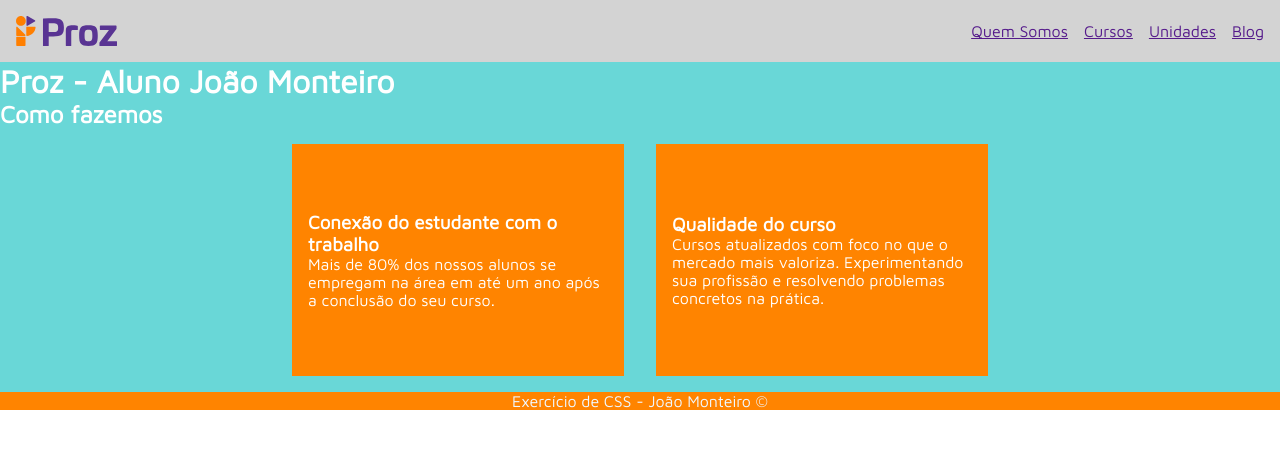
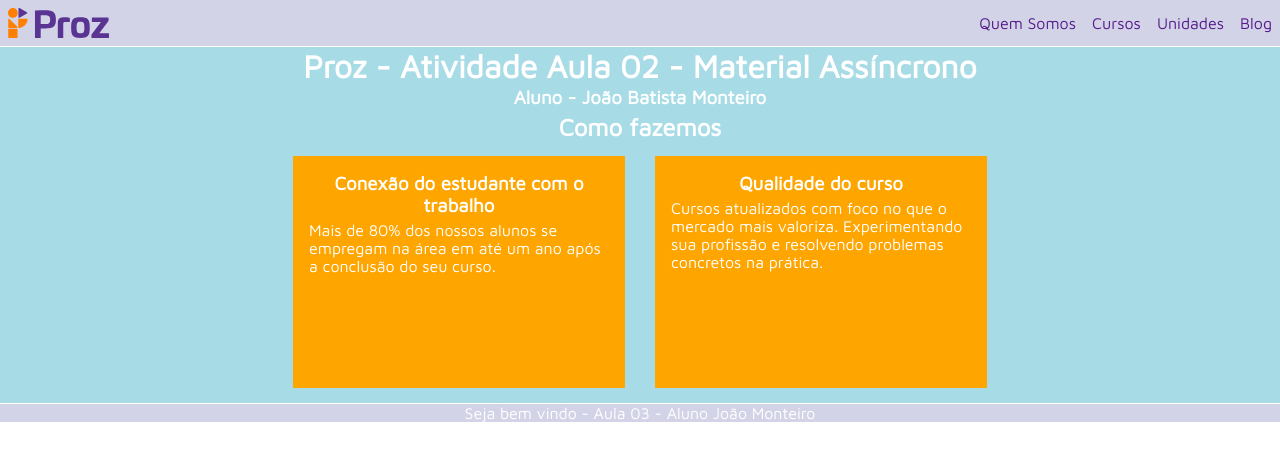
Before and after one commit to jbmjbmjbm/aula-css-03, a plain HTML site: page index.html in a window 1280 px wide. Drawn offline with Linux system fonts and the light colour scheme.

Commit message:
Atualização

```diff
--- a/index.html
+++ b/index.html
@@ -11,7 +11,7 @@
   <link href="https://fonts.googleapis.com/css2?family=Maven+Pro&display=swap" rel="stylesheet">
   <!-- Link do nosso arquivo CSS -->
   <link rel="stylesheet" href="style.css">
-  <title>João Monteiro</title>
+  <title>Proz Educação - Aluno João Monteiro</title>
 </head>
 
 <body>
@@ -35,7 +35,8 @@
     </nav>
   </header>
   <main>
-    <h1>Proz - Aluno João Monteiro</h1>
+    <h1>Proz - Atividade Aula 02 - Material Assíncrono</h1>
+    <h3>Aluno - João Batista Monteiro</h3>
     <h2>Como fazemos</h2>
     <section>
       <div>
@@ -50,7 +51,7 @@
     </section>
   </main>
   <footer>
-    Exercício de CSS - João Monteiro &copy;
+      Seja bem vindo - Aula 03 - Aluno João Monteiro
   </footer>
 </body>
 
--- a/style.css
+++ b/style.css
@@ -3,53 +3,74 @@
   margin: 0;
   padding: 0;
 }
-main{
-  background-color: rgb(105, 215, 215);
-  color: white;
 
 
+header{
+  background-color: rgb(211, 211, 232);
+  display: flex;
+  padding: 8px;
+  justify-content: space-between;
+}
+main {
+  background-color: rgb(167, 219, 230);
+  color: white;
 }
 
-header {
-  background-color: lightgray;
-  display: flex;
-  justify-content: space-between;
-  padding: 16px;
-  /*margin-bottom: 10px;*/
-}
-ul {
-  display: flex;
-  height: 100%;
-  align-items: center;
+
+h1{
+  margin: 1px;
+  text-align: center;
 }
 
-nav ul li {
-  padding-left: 16px;
-  list-style-type: none;
+
+h2{
+
+  text-align: center;
 }
+h3{
+  text-align: center;
+  margin-bottom: 5px;
+}
+
+
 section{
   display: flex;
- /* margin: 1em;*/
   justify-content: center;
+}
+
+section div{
+  background-color: orange;
+  margin: 15px;
+  width: 300px;
+  height: 200px;
+  padding: 16px;
+  justify-content: space-between;
+}
 
 
-}
-div{
-  margin: 1em;
-  width: 300px;
-  height: 200px;
-  align-content: center;
+
+ul{
+  display: flex;
+  align-items: center;
+  height: 100%;
 }
 
-main section div{
-  background-color: rgb(255, 132, 0);
-  /*display: flex;*/
-  justify-content: space-between;
-  padding: 16px;
-  margin-bottom: 16px;
+
+nav ul li{
+  list-style: none;
+  margin-left: 16px;
 }
-footer {
+
+
+a{
+  list-style-type: none;
+  text-decoration: none;
+}
+
+
+footer{
   text-align: center;
-  background-color: rgb(255, 132, 0);
-  color: aliceblue;
+  background-color: rgb(211, 211, 232);
+  color: white;
+  margin-top: 1px;
 }
```
